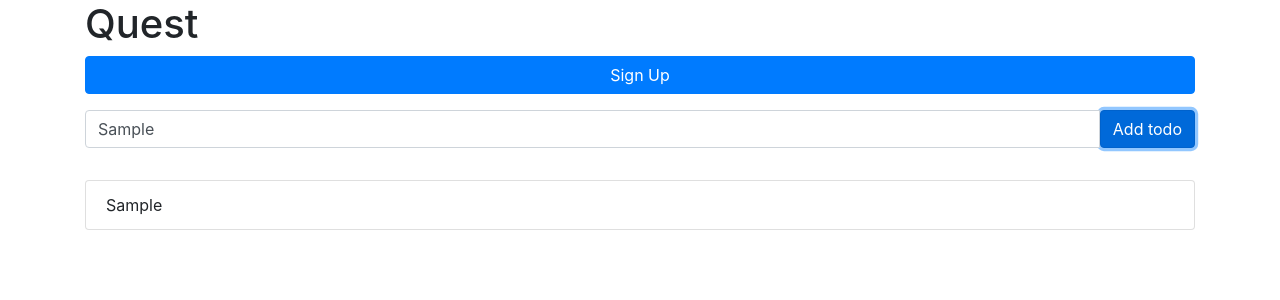
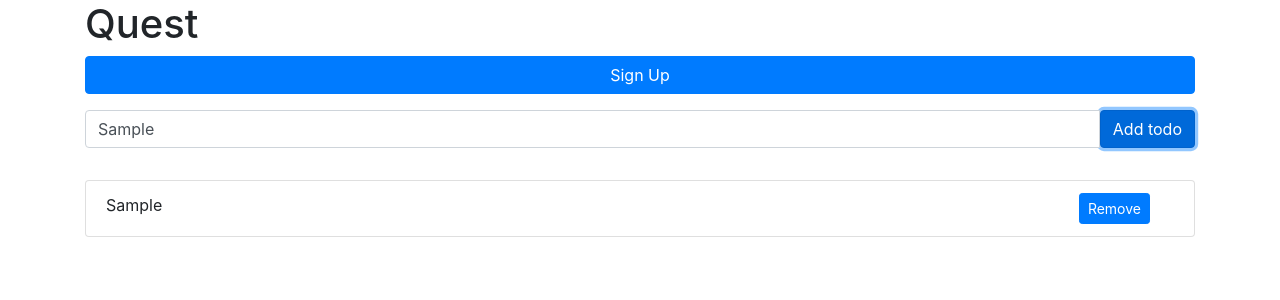
Before and after one commit to iagotito/quest-frontend, a React (Create React App) app: page / in a window 1280 px wide. Both pictures are taken after typing "Sample" into the empty fields and a click on the button "Add todo". Shown: the top 300 px of the page. Built offline with nearby package versions, Linux system fonts and the light colour scheme.

Commit message:
Add remove todo button

```diff
--- a/src/components/Dashboard.js
+++ b/src/components/Dashboard.js
@@ -1,18 +1,24 @@
 import React, { useState} from 'react';
 import { withRouter } from 'react-router-dom';
-import { Container, Button, InputGroup, FormControl, ListGroup } from 'react-bootstrap';
+import { Container, Button, InputGroup, FormControl, ListGroup, ButtonGroup, ButtonToolbar } from 'react-bootstrap';
 import "../style.css";
 
 const Dashboard = () => {
   const [todos, setTodos] = useState([]);
   const [newTodo, setNewTodo] = useState();
 
-  let handleAddTodo = () => {
+  const handleAddTodo = () => {
     if (newTodo && newTodo !== "" && !todos.includes(newTodo)) {
       let allTodos = [...todos];
       allTodos.push(newTodo);
       setTodos(allTodos);
     }
+  }
+
+  const handleRemoveTodo = (index) => {
+    let allTodos = [...todos];
+    allTodos.splice(index, 1);
+    setTodos(allTodos);
   }
 
   return(
@@ -29,7 +35,12 @@ const Dashboard = () => {
         <ListGroup>
           {todos.map((currentTodo, index) => (
             <ListGroup.Item key={index}>
-              <span>{currentTodo}</span>
+              <ButtonToolbar className="justify-content-between" aria-label="Toolbar with button groups">
+                <span>{currentTodo}</span>
+                <ButtonGroup className="mr-3"size="sm" aria-label="First group">
+                  <Button className="mr-2" onClick={() => handleRemoveTodo(index)}> Remove </Button>
+                </ButtonGroup>
+              </ButtonToolbar>
             </ListGroup.Item>
           ))}
         </ListGroup>
```
